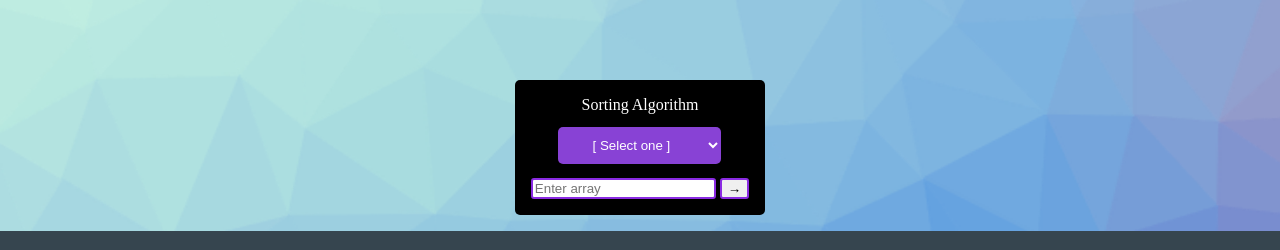
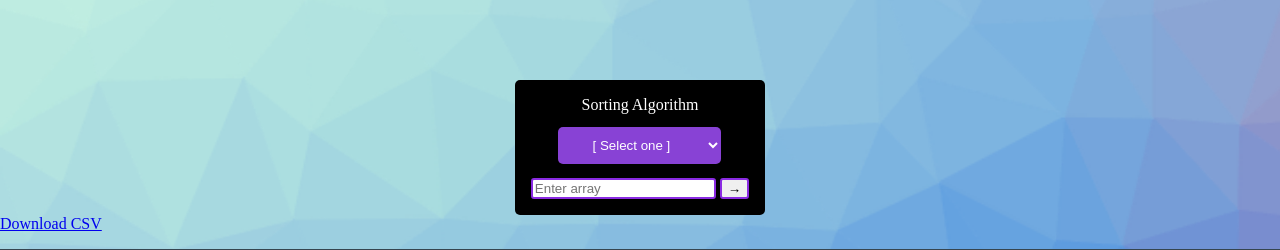
Before and after one commit to derek-byte/Sorting_Visualizer, a Flask app: page / in a window 1280 px wide. Shown: the part 53-303 px from the top of the page. Run offline with Flask 2, Linux system fonts and the light colour scheme; data comes from the database, SQL or seed files in the repository; both versions use the stored data as it was after the commit.

Commit message:
Create CSV function

```diff
--- a/app.py
+++ b/app.py
@@ -1,13 +1,16 @@
+from os import sendfile
 from select import select
-from flask import Flask, render_template, request, redirect, url_for
+from flask import Flask, render_template, request, redirect, url_for, send_file
 from flask_sqlalchemy import SQLAlchemy
 from sorting_alg.merge_sort import MergeSort
 from sorting_alg.quick_sort import QuickSort
 from sorting_alg.selection_sort import SelectionSort
 from sorting_alg.bubble_sort import BubbleSort
 from sorting_alg.insertion_sort import InsertionSort
+import csv
 
 app = Flask(__name__)
+app.run(debug=True, use_debugger=False, use_reloader=False)
 
 app.config['SQLALCHEMY_DATABASE_URI'] = 'sqlite:///db.sqlite'
 app.config['SQLALCHEMY_TRACK_MODIFICATIONS'] = False
@@ -19,7 +22,6 @@ class Sort(db.Model):
     title = db.Column(db.String(100))
     past_array = db.Column(db.String(10000))
     steps_array = db.Column(db.String(10000))
-    # complete = db.Column(db.Boolean)
 
 
 def convert_array(value):
@@ -44,39 +46,45 @@ def convert_array(value):
 def sort1(select, array):
     if select == "merge_sort":
         sorting_alg = "Merge Sort"
+        id = "merge_sort"
         alg = MergeSort()
         alg.mergeSort(array.copy(), 0, len(array)-1)
         array_str = str(alg.sorting_steps)
 
     elif select == "bubble_sort":
         sorting_alg = "Bubble Sort"
+        id = "bubble_sort"
         alg = BubbleSort()
         alg.bubbleSort(array.copy())
         array_str = str(alg.sorting_steps)
 
     elif select == "selection_sort":
         sorting_alg = "Selection Sort"
+        id = "selection_sort"
         alg = SelectionSort()
         alg.selectionSort(array.copy())
         array_str = str(alg.sorting_steps)
 
     elif select == "insertion_sort":
         sorting_alg = "Insertion Sort"
+        id = "insertion_sort"
         alg = InsertionSort()
         alg.insertionSort(array.copy())
         array_str = str(alg.sorting_steps)
 
     elif select == "quick_sort":
         sorting_alg = "Quick Sort"
+        id = "quick_sort"
         alg = QuickSort()
         alg.quickSort(array.copy(), 0, len(array)-1)
         array_str = str(alg.sorting_steps)
 
     else:
+        id = "None"
         sorting_alg = "None"
         array_str = "None"
 
-    return sorting_alg, array_str
+    return sorting_alg, array_str, id
 
 @app.route("/", methods = ["POST", "GET"])
 def home():
@@ -94,8 +102,9 @@ def home():
 
         sorting_alg = result[0]
         array_str = result[1]
+        id = result[2]
 
-        new_sort = Sort(title=sorting_alg, past_array=str(array), steps_array=array_str)
+        new_sort = Sort(title=id, past_array=str(array), steps_array=array_str)
         db.session.add(new_sort)
         db.session.commit()
         print(sort_list)
@@ -109,13 +118,10 @@ def home():
 @app.route("/update/<int:new_sort_id>", methods = ["POST", "GET"])
 def update(new_sort_id):
         sort = Sort.query.filter_by(id=new_sort_id).first()
-        # array = sort.
-        print(request.method)
-        print(new_sort_id)
         if request.method == "POST":
             value = request.form["number"]
             array = convert_array(value)
-            result = sort1(select, array)
+            result = sort1(sort.title, array)
             array_str = result[1]
             sort.past_array = str(array)
             sort.steps_array = array_str
@@ -129,3 +135,16 @@ def delete(new_sort_id):
         db.session.delete(sort)
         db.session.commit()
         return redirect(url_for("home"))
+
+@app.route("/create_csv")
+def create_csv():
+    sort_list = Sort.query.all()
+    csv_arr = []
+    for new_sort in sort_list[::-1]:
+        csv_arr.append([new_sort.id, new_sort.title, new_sort.past_array, new_sort.steps_array])
+
+    with open('sorting_data.csv', 'w', encoding='UTF8') as f:
+        writer = csv.writer(f)
+        for item in csv_arr:
+            writer.writerow(item)
+        return send_file('sorting_data.csv', as_attachment=True)
--- a/templates/index.html
+++ b/templates/index.html
@@ -32,6 +32,8 @@
         </div>
     </div>
 
+    <a href="/create_csv">Download CSV</a>
+
     <div class="step">
         <p>The Sorting Algorithm is: {{sorting}}</p>
         <p>The inputted array is: {{original}}</p>
```
Also changed, not shown: sorting_data.csv (added, +11 -0 lines), db.sqlite.
